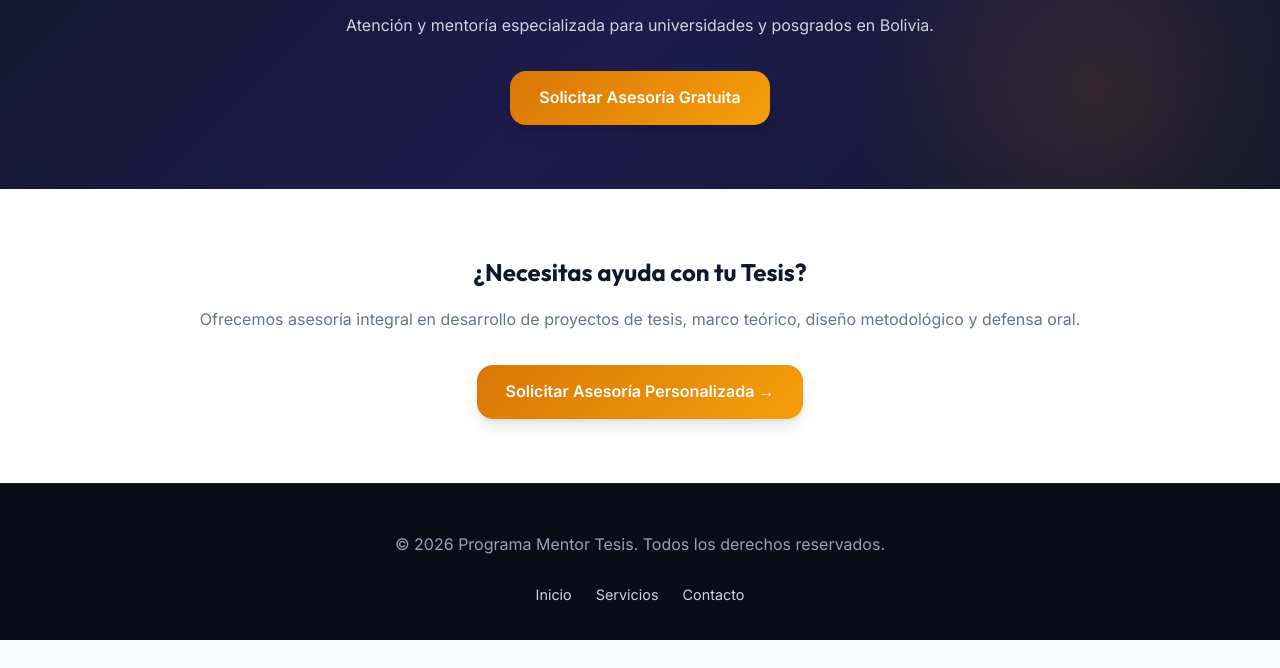
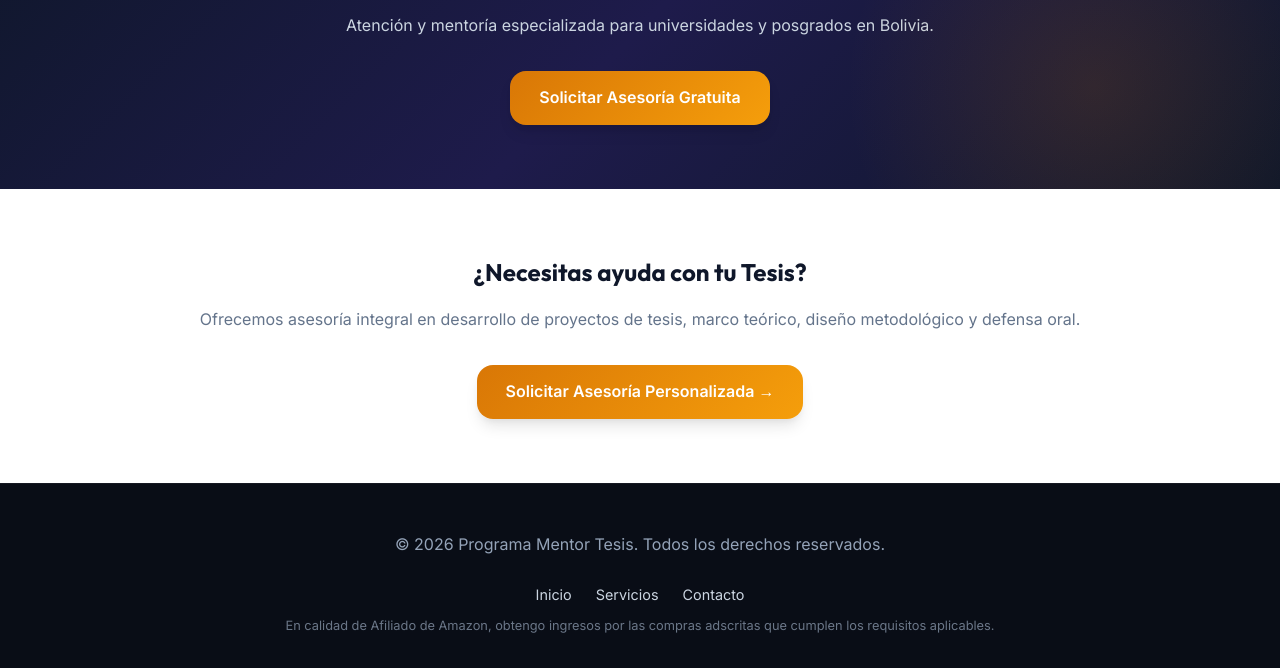
Before and after one commit to DanielTorres1/mentortesis.com, a plain HTML site: page bolivia.html in a window 1280 px wide. Shown: the part 208-876 px from the top of the page. Before the commit the page ends 848 px from the top, so only its background shows below. Drawn offline with Linux system fonts and the light colour scheme.

Commit message:
Update legal disclosures and links in HTML footers

```diff
--- a/bolivia.html
+++ b/bolivia.html
@@ -58,6 +58,8 @@
         <li><a href="contacto.html">Contacto</a></li>
       </ul>
     </div>
-  </footer>
+
+            <p style="font-size: 0.8rem; opacity: 0.7; margin-top: 0.5rem; text-align: center;">En calidad de Afiliado de Amazon, obtengo ingresos por las compras adscritas que cumplen los requisitos aplicables.</p>
+        </footer>
 </body>
 </html>
```
Also changed, not shown: contacto.html (+3 -1 lines), index.html (+3 -1 lines), universo.html (+3 -1 lines).
